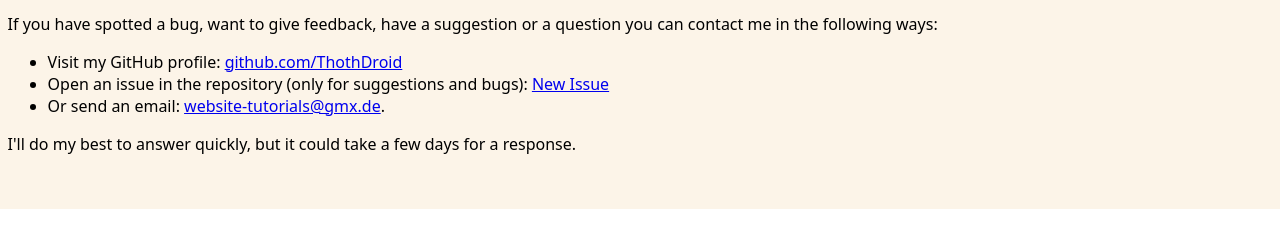
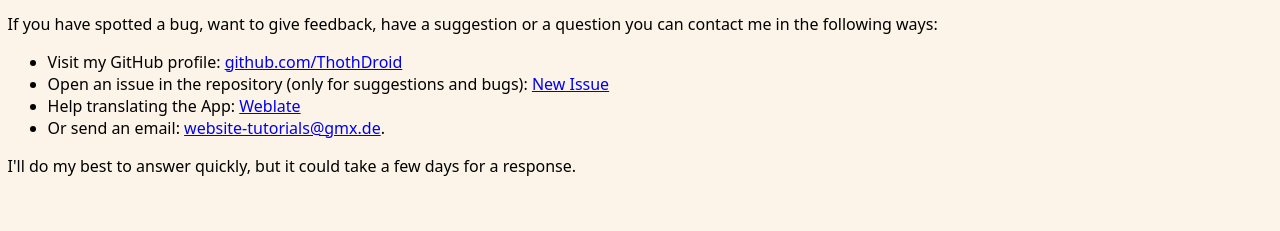
Before and after one commit to ThothDroid/egyptian-writer, a plain HTML site: page index.html in a window 1280 px wide. Shown: the part 2721-2952 px from the top of the page. Before the commit the page ends 2930 px from the top, so only its background shows below. Drawn offline with Linux system fonts and the light colour scheme; a web font is replaced by a local one.

Commit message:
index.html aktualisieren

```diff
--- a/index.html
+++ b/index.html
@@ -486,6 +486,15 @@
 					>
 				</li>
 				<li>
+					Help translating the App:
+					<a
+						href="https://hosted.weblate.org/engage/egyptian-writer-translation/"
+						target="_blank"
+						title="Weblate translation portal"
+						>Weblate</a
+					>
+				</li>
+				<li>
 					Or send an email:
 					<a
 						href="mailto:website-tutorials@gmx?subject=Feedback%20for%20Egyptian%20Writer%20App"
```
